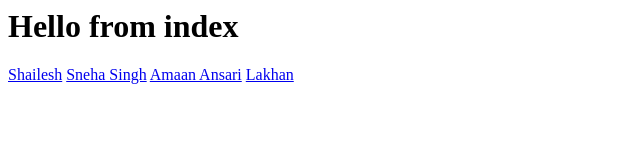
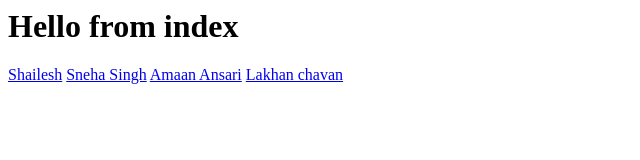
Before and after one commit to shaileshsonare/sasldemo, a plain HTML site: page index.html in a window 1280 px wide. Shown: the full height of the page, 0-640 px from the left. Drawn offline with Linux system fonts and the light colour scheme.

Commit message:
added surname

```diff
--- a/index.html
+++ b/index.html
@@ -2,4 +2,4 @@
 <a href="shailesh.html">Shailesh</a>
 <a href="sneha.html">Sneha Singh</a>
 <a href="amaan.html">Amaan Ansari</a>
-<a href="lakhan.html">Lakhan</a>
+<a href="lakhan.html">Lakhan chavan</a>
```
Also changed, not shown: 1 other file.
